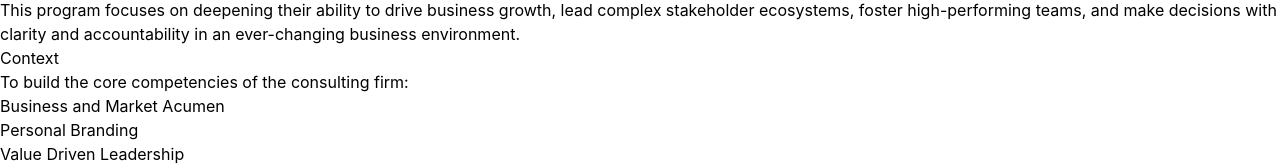
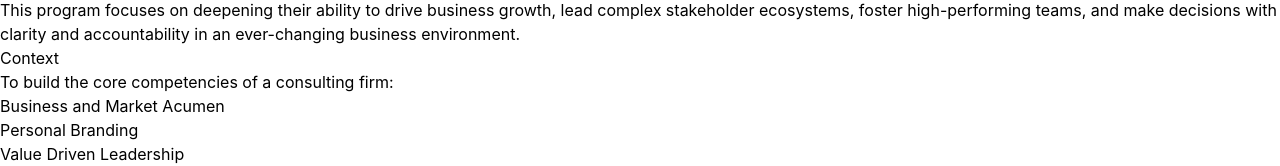
Before and after one commit to karangour/protiviti-slp-vite, a React (Vite) app: page / in a window 1280 px wide. Shown: the part 567-733 px from the top of the page. Built offline with nearby package versions, Linux system fonts and the light colour scheme.

Commit message:
Update App.jsx

```diff
--- a/src/App.jsx
+++ b/src/App.jsx
@@ -118,7 +118,7 @@ function App() {
               <div>
                 <h2 className="text-xl sm:text-2xl font-bold mb-3">Context</h2>
                 <p className="text-slate-700 mb-2 font-bold">
-                  To build the core competencies of the consulting firm:
+                  To build the core competencies of a consulting firm:
                 </p>
                 <ul className="list-disc pl-8 space-y-1 text-slate-800">
                   <li>Business and Market Acumen</li>
```
